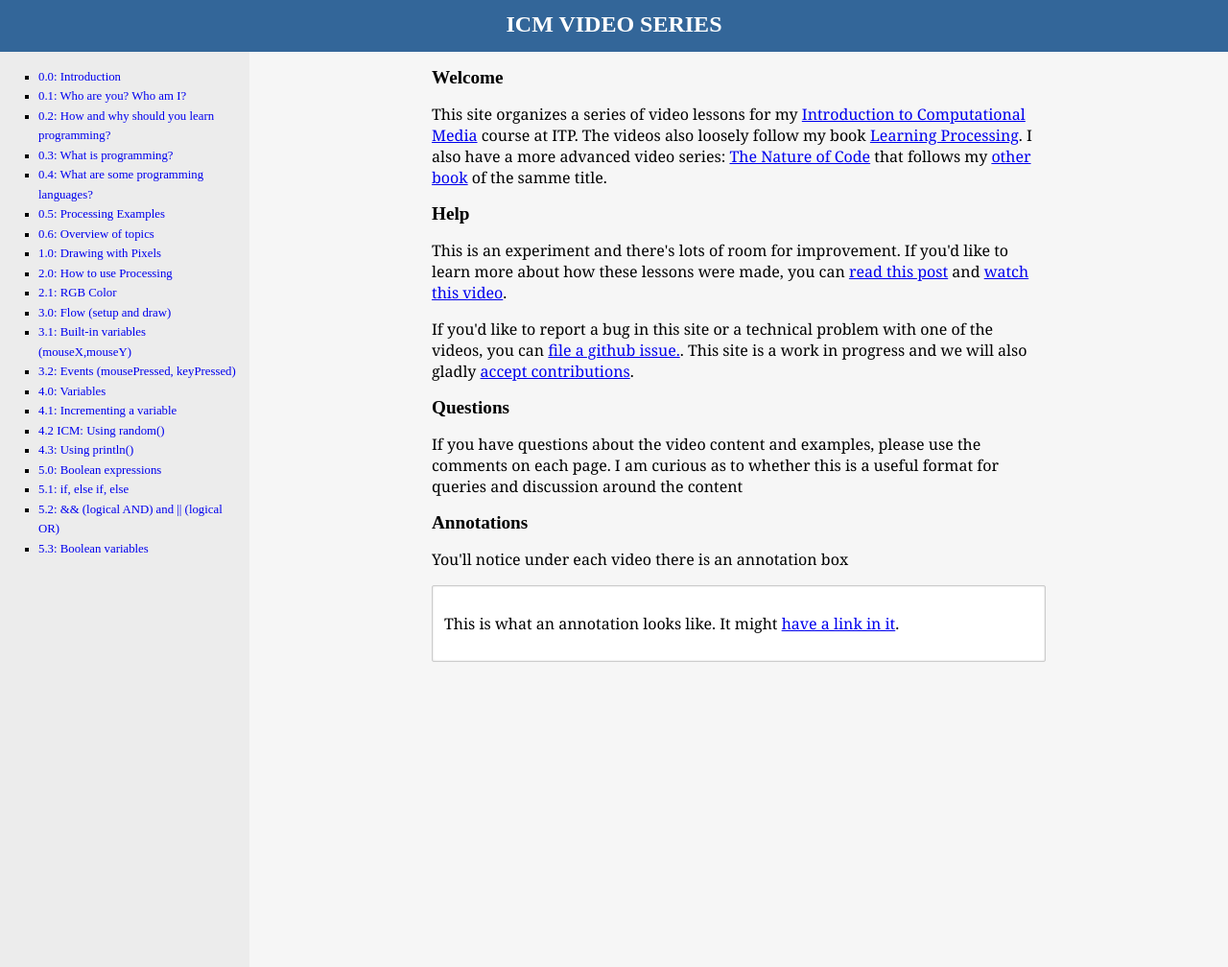
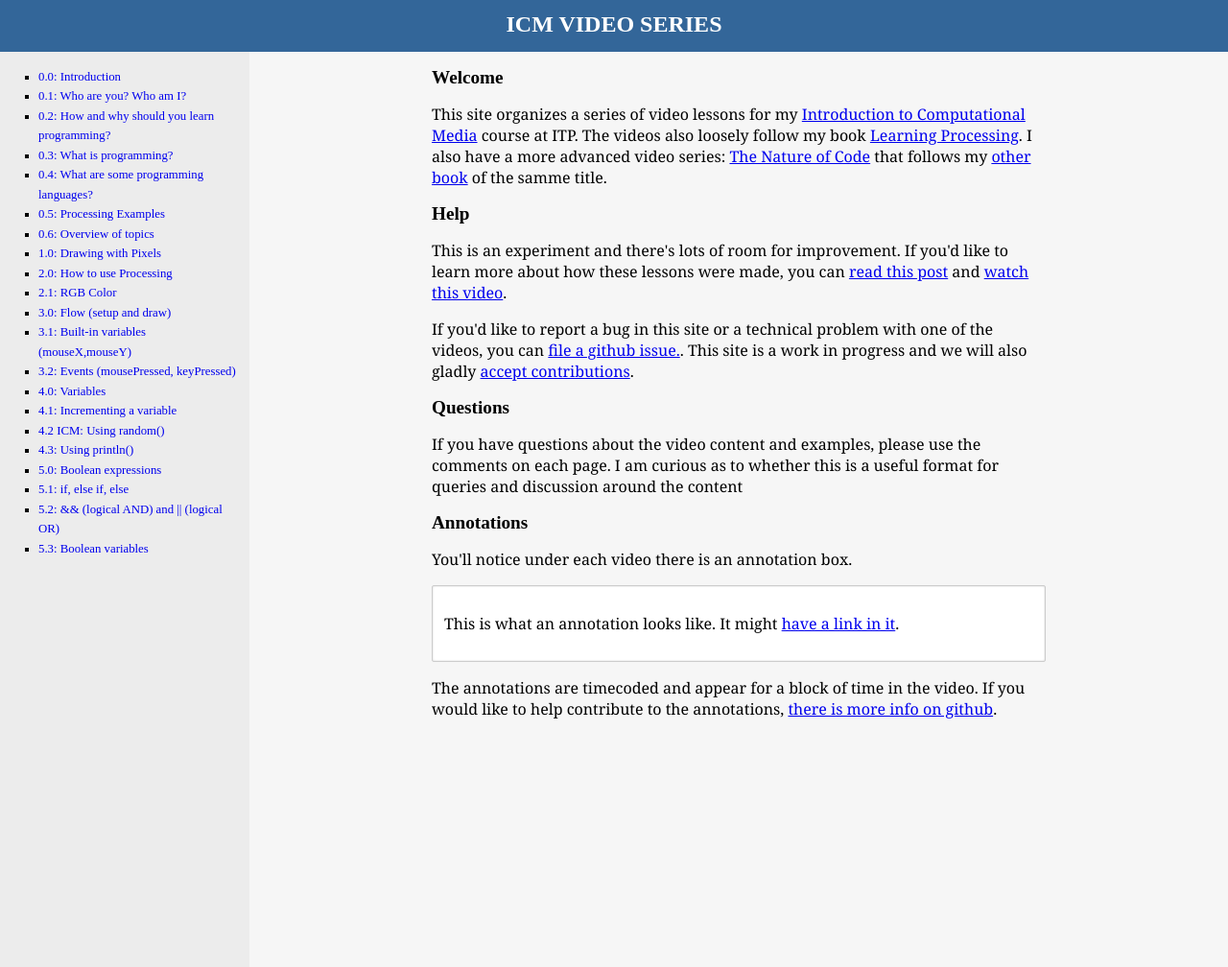
Before and after one commit to shiffman/icm.shiffman.net, a Jekyll site: the page built from index.html, in a window 1280 px wide. Shown: the whole page at 96% size. Built offline with Jekyll 4.4.1, drawn with Linux system fonts in a browser that asks for light colours; some web fonts are replaced.

Commit message:
finalizing front page

```diff
--- a/index.html
+++ b/index.html
@@ -19,8 +19,10 @@ title: Home
 
 <h2>Annotations</h2>
 
-<p>You'll notice under each video there is an annotation box</p>
+<p>You'll notice under each video there is an annotation box.</p>
 
 <div id="footnotes">
 	<p>This is what an annotation looks like.  It might <a href="http://www.google.com">have a link in it</a>.</p>
 </div>
+
+<p>The annotations are timecoded and appear for a block of time in the video.  If you would like to help contribute to the annotations, <a href="https://github.com/shiffman/icm.shiffman.net/blob/gh-pages/README.md">there is more info on github</a>.</p>
```
